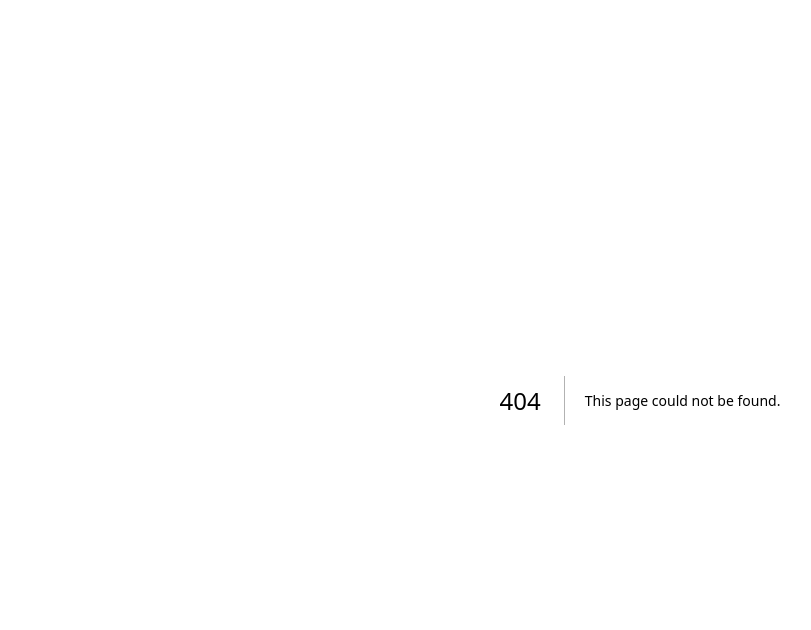
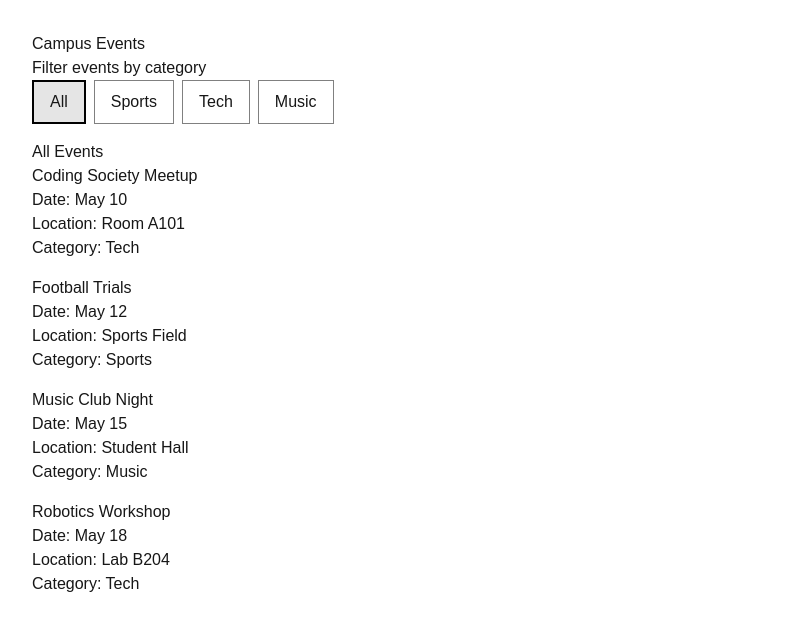
Before and after one commit to VictorObio200/campus-companion, a Next.js app: page /events in a window 1280 px wide. Before the commit this address had no page. Shown: the top 630 px of the page, without its empty margins (0-811 px from the left). Built offline with nearby package versions, Linux system fonts and the light colour scheme.

Commit message:
Add event category filtering

```diff
--- /dev/null
+++ b/app/events/page.tsx
@@ -0,0 +1,87 @@
+"use client";
+
+import { useState } from "react";
+
+const events = [
+  {
+    title: "Coding Society Meetup",
+    date: "May 10",
+    location: "Room A101",
+    category: "Tech",
+  },
+  {
+    title: "Football Trials",
+    date: "May 12",
+    location: "Sports Field",
+    category: "Sports",
+  },
+  {
+    title: "Music Club Night",
+    date: "May 15",
+    location: "Student Hall",
+    category: "Music",
+  },
+  {
+    title: "Robotics Workshop",
+    date: "May 18",
+    location: "Lab B204",
+    category: "Tech",
+  },
+];
+
+const categories = ["All", "Sports", "Tech", "Music"];
+
+export default function Events() {
+  const [selectedCategory, setSelectedCategory] = useState("All");
+
+  const filteredEvents =
+    selectedCategory === "All"
+      ? events
+      : events.filter((event) => event.category === selectedCategory);
+
+  return (
+    <main style={{ padding: "2rem", fontFamily: "Arial, sans-serif" }}>
+      <h1>Campus Events</h1>
+
+      <section aria-labelledby="filter-heading">
+        <h2 id="filter-heading">Filter events by category</h2>
+
+        <div style={{ display: "flex", gap: "0.5rem", marginBottom: "1rem" }}>
+          {categories.map((category) => (
+            <button
+              key={category}
+              onClick={() => setSelectedCategory(category)}
+              style={{
+                padding: "0.5rem 1rem",
+                border:
+                  selectedCategory === category
+                    ? "2px solid black"
+                    : "1px solid gray",
+                backgroundColor:
+                  selectedCategory === category ? "#e5e5e5" : "white",
+                cursor: "pointer",
+              }}
+            >
+              {category}
+            </button>
+          ))}
+        </div>
+      </section>
+
+      <section aria-labelledby="events-heading">
+        <h2 id="events-heading">{selectedCategory} Events</h2>
+
+        <ul>
+          {filteredEvents.map((event, index) => (
+            <li key={index} style={{ marginBottom: "1rem" }}>
+              <h3>{event.title}</h3>
+              <p>Date: {event.date}</p>
+              <p>Location: {event.location}</p>
+              <p>Category: {event.category}</p>
+            </li>
+          ))}
+        </ul>
+      </section>
+    </main>
+  );
+}
--- a/app/page.tsx
+++ b/app/page.tsx
@@ -1,65 +1,8 @@
-import Image from "next/image";
-
 export default function Home() {
   return (
-    <div className="flex flex-col flex-1 items-center justify-center bg-zinc-50 font-sans dark:bg-black">
-      <main className="flex flex-1 w-full max-w-3xl flex-col items-center justify-between py-32 px-16 bg-white dark:bg-black sm:items-start">
-        <Image
-          className="dark:invert"
-          src="/next.svg"
-          alt="Next.js logo"
-          width={100}
-          height={20}
-          priority
-        />
-        <div className="flex flex-col items-center gap-6 text-center sm:items-start sm:text-left">
-          <h1 className="max-w-xs text-3xl font-semibold leading-10 tracking-tight text-black dark:text-zinc-50">
-            To get started, edit the page.tsx file.
-          </h1>
-          <p className="max-w-md text-lg leading-8 text-zinc-600 dark:text-zinc-400">
-            Looking for a starting point or more instructions? Head over to{" "}
-            <a
-              href="https://vercel.com/templates?framework=next.js&utm_source=create-next-app&utm_medium=appdir-template-tw&utm_campaign=create-next-app"
-              className="font-medium text-zinc-950 dark:text-zinc-50"
-            >
-              Templates
-            </a>{" "}
-            or the{" "}
-            <a
-              href="https://nextjs.org/learn?utm_source=create-next-app&utm_medium=appdir-template-tw&utm_campaign=create-next-app"
-              className="font-medium text-zinc-950 dark:text-zinc-50"
-            >
-              Learning
-            </a>{" "}
-            center.
-          </p>
-        </div>
-        <div className="flex flex-col gap-4 text-base font-medium sm:flex-row">
-          <a
-            className="flex h-12 w-full items-center justify-center gap-2 rounded-full bg-foreground px-5 text-background transition-colors hover:bg-[#383838] dark:hover:bg-[#ccc] md:w-[158px]"
-            href="https://vercel.com/new?utm_source=create-next-app&utm_medium=appdir-template-tw&utm_campaign=create-next-app"
-            target="_blank"
-            rel="noopener noreferrer"
-          >
-            <Image
-              className="dark:invert"
-              src="/vercel.svg"
-              alt="Vercel logomark"
-              width={16}
-              height={16}
-            />
-            Deploy Now
-          </a>
-          <a
-            className="flex h-12 w-full items-center justify-center rounded-full border border-solid border-black/[.08] px-5 transition-colors hover:border-transparent hover:bg-black/[.04] dark:border-white/[.145] dark:hover:bg-[#1a1a1a] md:w-[158px]"
-            href="https://nextjs.org/docs?utm_source=create-next-app&utm_medium=appdir-template-tw&utm_campaign=create-next-app"
-            target="_blank"
-            rel="noopener noreferrer"
-          >
-            Documentation
-          </a>
-        </div>
-      </main>
-    </div>
-  );
+    <main>
+      <h1>Campus Companion</h1>
+      <p>Welcome to the Campus Companion app</p>
+    </main>
+  )
 }
```
Also changed, not shown: 2 other files (tests, documents, lock files or other folders).
